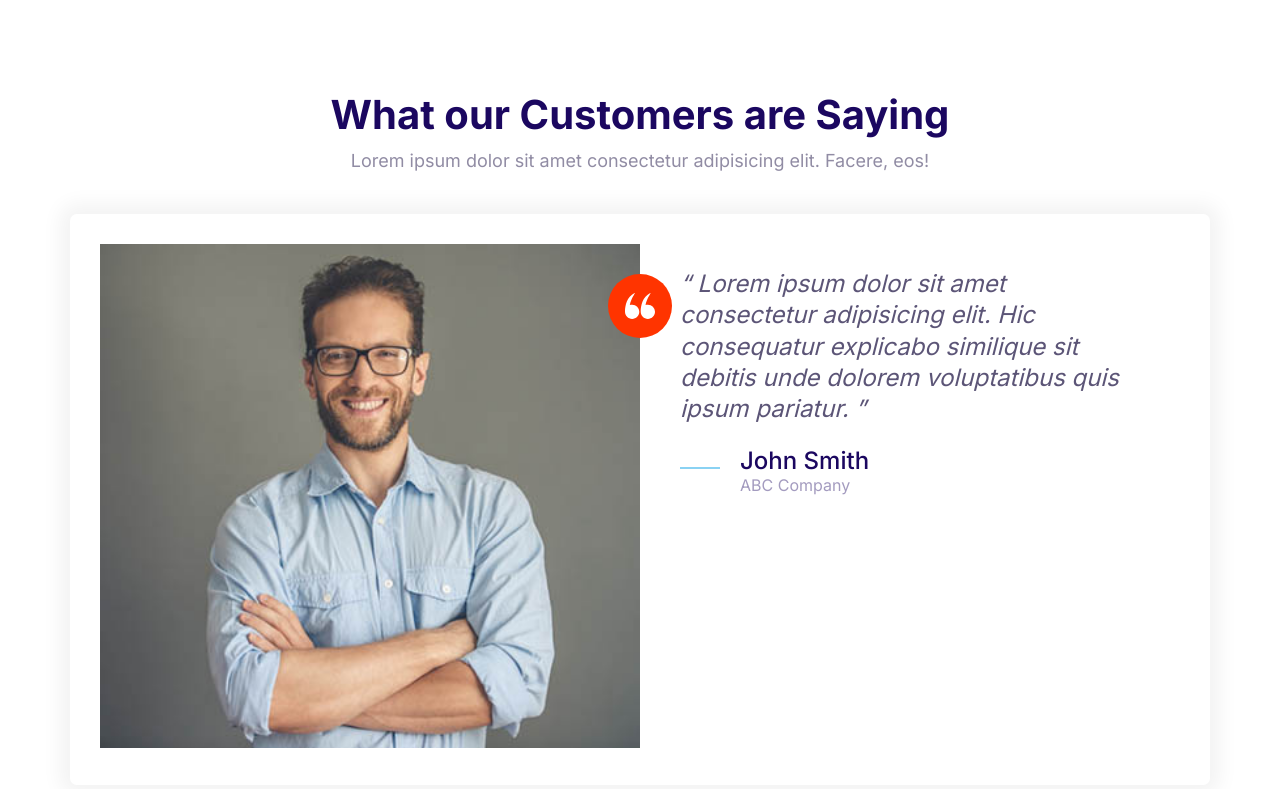
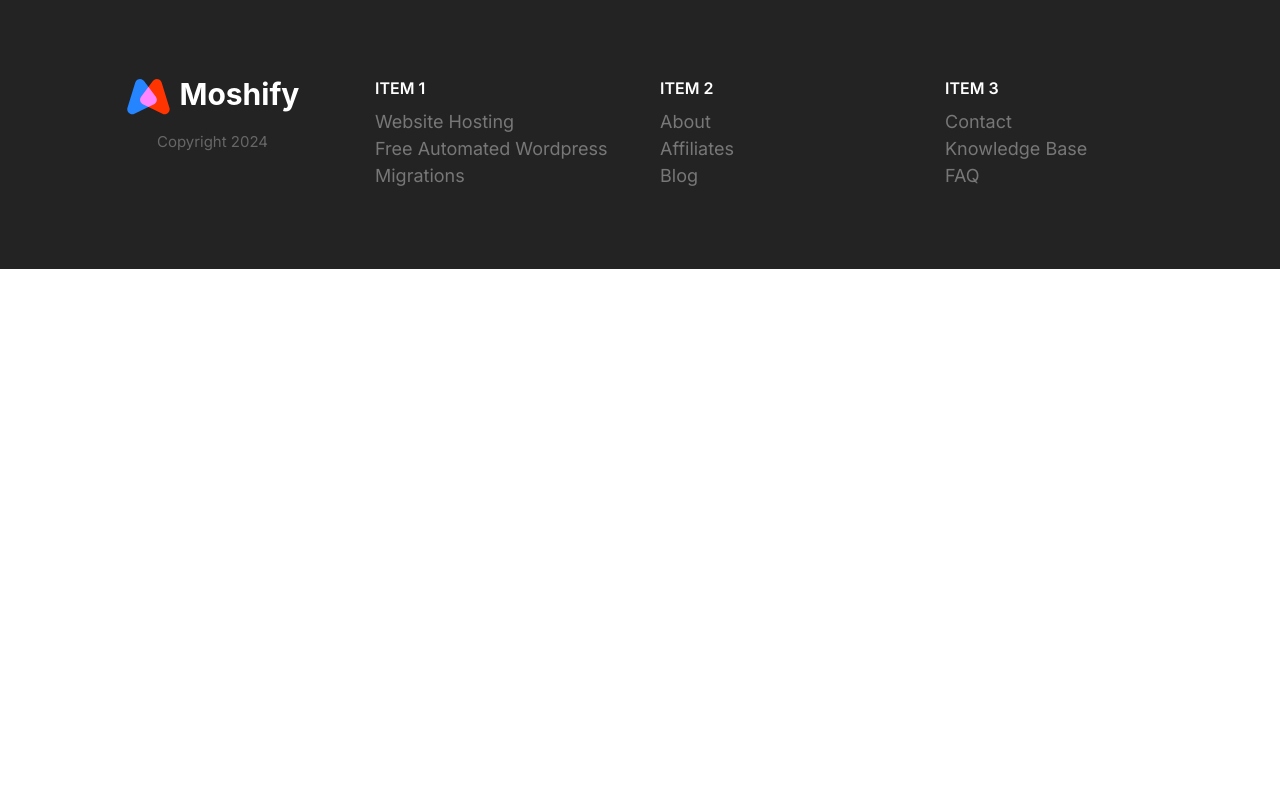
Before and after one commit to jinch/moshify, a plain HTML site: page index.html in a window 1280 px wide. Drawn offline with Linux system fonts and the light colour scheme.

Commit message:
Defined Block Footer

```diff
--- a/css/styles.css
+++ b/css/styles.css
@@ -796,3 +796,80 @@ a {
     justify-self: end;
   }
 }
+
+/* ///////// Footer ///////// */
+.footer {
+  background: #232323;
+}
+
+.footer a {
+  color: #777;
+  transition: color 0.3s;
+}
+
+.footer a:hover {
+  color: #fff;
+}
+
+.footer__section {
+  padding: 2rem;
+  border-bottom: 1px solid #393939;
+}
+
+.footer__section .list {
+  margin: 0;
+}
+
+.footer__heading {
+  text-transform: uppercase;
+  font-weight: 600;
+}
+
+.footer__brand {
+  margin-top: 5rem;
+  text-align: center;
+}
+
+.footer__brand img {
+  /* TODO: Consider refactoring and applying 100% to all images */
+  max-width: 100%;
+  max-width: 230px;
+}
+
+.footer__copyright {
+  font-size: 2.1rem;
+  color: #fff;
+  opacity: 0.3;
+}
+
+@media screen and (min-width: 768px) {
+  .footer__sections {
+    grid-template-columns: repeat(auto-fit, minmax(10rem, 1fr));
+  }
+
+  .footer .collapsible__chevron {
+    display: none;
+  }
+
+  .footer .collapsible__content {
+    opacity: 1;
+    max-height: 100%;
+  }
+
+  .footer__brand {
+    order: -1;
+    margin-top: 1rem;
+  }
+
+  .footer__copyright {
+    font-size: 1.5rem;
+  }
+
+  .footer__section {
+    border: 0;
+  }
+
+  .footer__heading {
+    font-size: 1.6rem;
+  }
+}
--- a/index.html
+++ b/index.html
@@ -16,51 +16,59 @@
     <title>Document</title>
   </head>
   <body>
-    <section class="block">
-      <header class="block__header">
-        <h2>What our Customers are Saying</h2>
-        <p>
-          Lorem ipsum dolor sit amet consectetur adipisicing elit. Facere, eos!
-        </p>
-      </header>
-      <div class="container">
-        <div class="card testimonial">
-          <div class="grid grid--1x2">
-            <div class="testimonial__image">
-              <img
-                src="images/testimonial.jpg"
-                alt="A happy, smiling customer"
-              />
-              <span class="icon-container icon-container--accent">
-                <svg class="icon icon--white icon--small">
-                  <use xlink:href="images/sprite.svg#quotes"></use>
-                </svg>
-              </span>
-            </div>
-            <blockquote class="quote">
-              <p class="quote__text">
-                Lorem ipsum dolor sit amet consectetur adipisicing elit. Hic
-                consequatur explicabo similique sit debitis unde dolorem
-                voluptatibus quis ipsum pariatur.
-              </p>
-              <footer>
-                <div class="media">
-                  <div class="media__image">
-                    <svg class="icon icon--primary quote__line">
-                      <use xlink:href="images/sprite.svg#line"></use>
-                    </svg>
-                  </div>
-                  <div class="media__body">
-                    <h3 class="media__title quote__author">John Smith</h3>
-                    <p class="quote__organization">ABC Company</p>
-                  </div>
-                </div>
-              </footer>
-            </blockquote>
+    <footer class="block block--dark footer">
+      <div class="container grid footer__sections">
+        <section class="collapsible collapsible--expanded footer__section">
+          <header class="collapsible__header">
+            <h2 class="collapsible__heading footer__heading">Item 1</h2>
+            <svg class="icon icon--white collapsible__chevron">
+              <use xlink:href="images/sprite.svg#chevron"></use>
+            </svg>
+          </header>
+          <div class="collapsible__content">
+            <ul class="list">
+              <li><a href="#">Website Hosting</a></li>
+              <li><a href="#">Free Automated Wordpress</a></li>
+              <li><a href="#">Migrations</a></li>
+            </ul>
           </div>
-        </div>
+        </section>
+        <section class="collapsible footer__section">
+          <header class="collapsible__header">
+            <h2 class="collapsible__heading footer__heading">Item 2</h2>
+            <svg class="icon icon--white collapsible__chevron">
+              <use xlink:href="images/sprite.svg#chevron"></use>
+            </svg>
+          </header>
+          <div class="collapsible__content">
+            <ul class="list">
+              <li><a href="#">About</a></li>
+              <li><a href="#">Affiliates</a></li>
+              <li><a href="#">Blog</a></li>
+            </ul>
+          </div>
+        </section>
+        <section class="collapsible footer__section">
+          <header class="collapsible__header">
+            <h2 class="collapsible__heading footer__heading">Item 3</h2>
+            <svg class="icon icon--white collapsible__chevron">
+              <use xlink:href="images/sprite.svg#chevron"></use>
+            </svg>
+          </header>
+          <div class="collapsible__content">
+            <ul class="list">
+              <li><a href="#">Contact</a></li>
+              <li><a href="#">Knowledge Base</a></li>
+              <li><a href="#">FAQ</a></li>
+            </ul>
+          </div>
+        </section>
+        <section class="footer__brand">
+          <img src="images/logo.svg" alt="" />
+          <p class="footer__copyright">Copyright 2024</p>
+        </section>
       </div>
-    </section>
+    </footer>
     <script src="js/main.js"></script>
   </body>
 </html>
```
Also changed, not shown: components/block-footer.html (added, +53 -0 lines).
